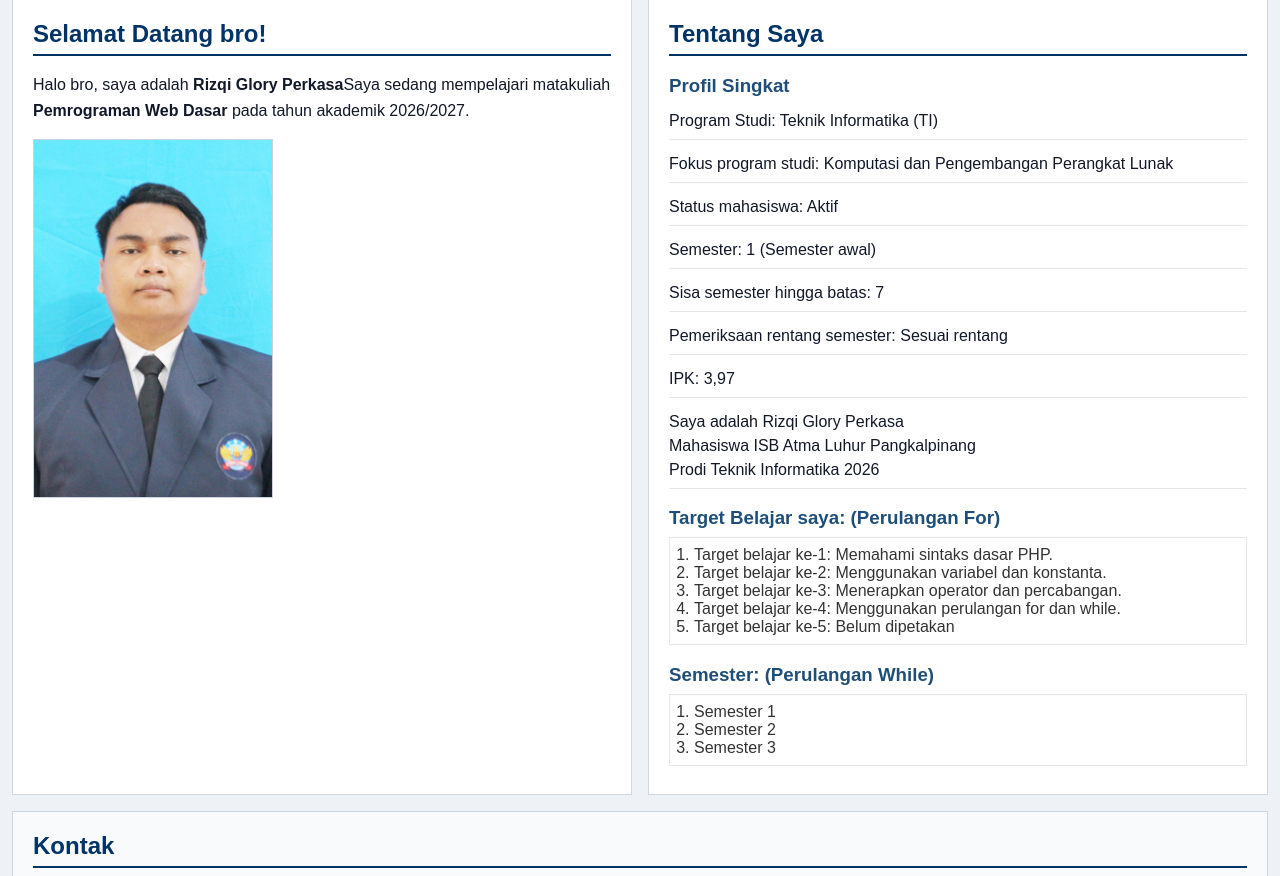
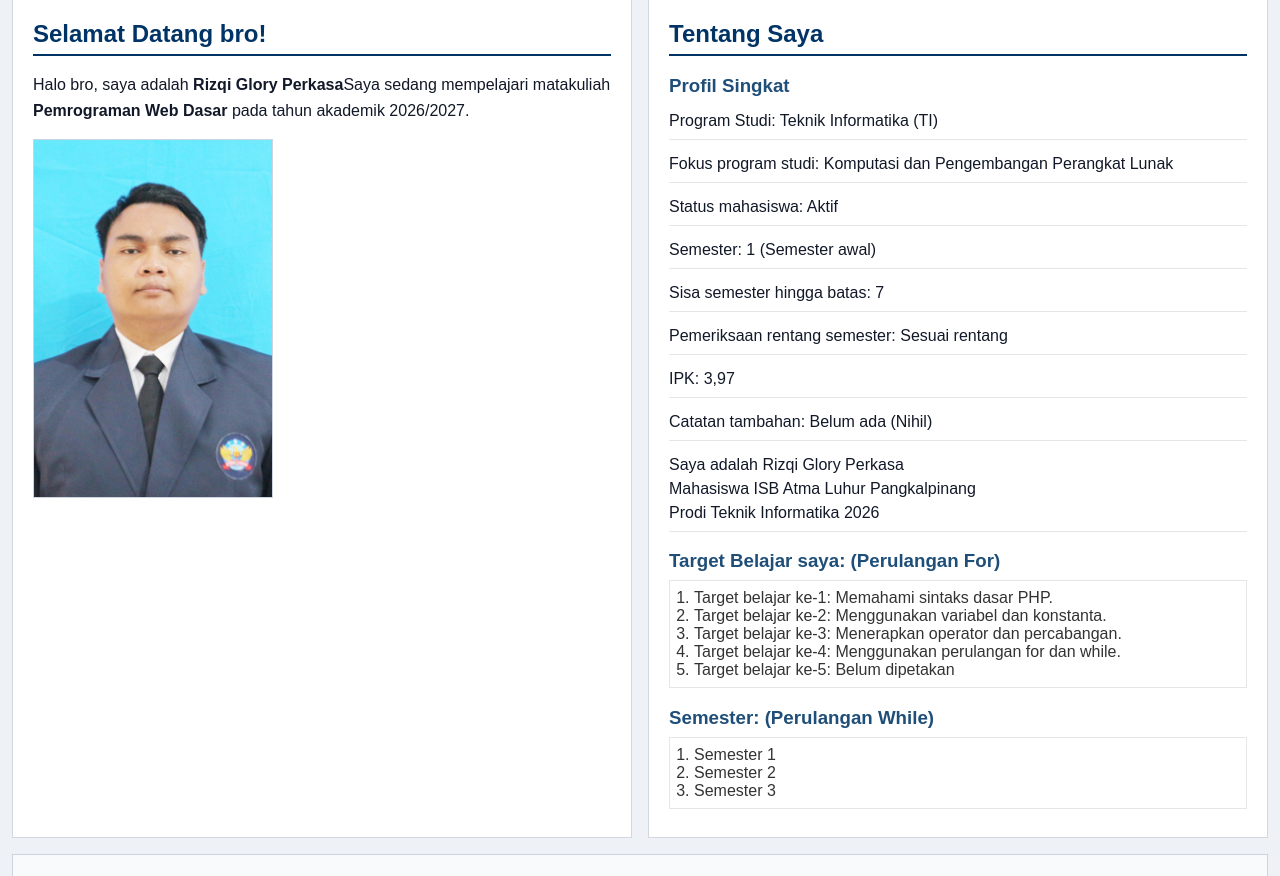
Before and after one commit to DC-Kiki/pwd-kk1020-2611510020, a PHP site: page /pertemuan-03/index.php in a window 1280 px wide. Shown: the part 157-1033 px from the top of the page. Run offline with PHP 8.4, Linux system fonts and the light colour scheme.

Commit message:
Menambahkan tampilan Catatan Tambahan berdasarkan nilai Null

```diff
--- a/pertemuan-03/index.php
+++ b/pertemuan-03/index.php
@@ -97,6 +97,7 @@ switch ($programStudi) {
         <p>Sisa semester hingga batas: <?= $sisaSemester; ?></p>
         <p>Pemeriksaan rentang semester: <?= $statusSemester; ?></p>
         <p>IPK: <?php echo number_format($ipk, 2, ',', '.'); ?></p>
+        <p>Catatan tambahan: <?php echo $catatanTambahan === null ? "Belum ada (Nihil)" : $catatanTambahan; ?></p>
         <p>
           Saya adalah Rizqi Glory Perkasa <br />Mahasiswa ISB Atma Luhur
           Pangkalpinang <br />Prodi Teknik Informatika 2026
```
Also changed, not shown: pertemuan-03/README.md.
